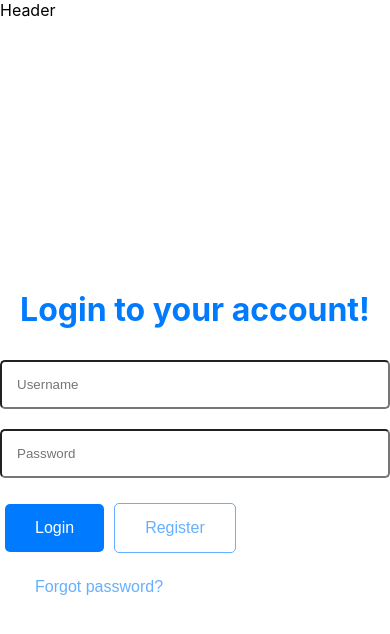
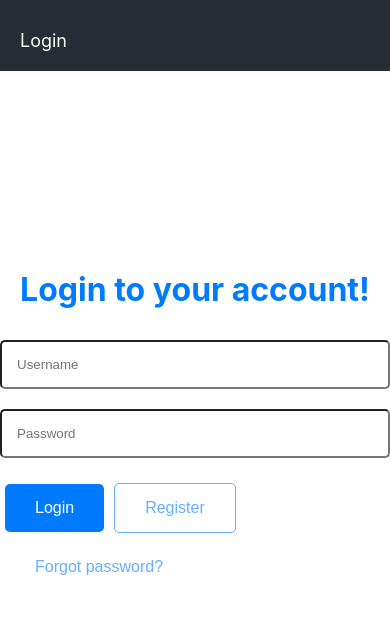
Before and after one commit to SoroushGhodrat/messenger-app, a React (Create React App) app: page /login in a window 390 px wide. Shown: the top 634 px of the page. Built offline with nearby package versions, Linux system fonts and the light colour scheme.

Commit message:
Refactor Header component styles and add user authentication logic

```diff
--- a/src/components/common/Header/Header.module.css
+++ b/src/components/common/Header/Header.module.css
@@ -0,0 +1,54 @@
+.container {
+  display: flex;
+  justify-content: space-between;
+  align-items: center;
+  padding: 10px;
+  background-color: #282c34;
+  color: white;
+  width: 100vw; /* Full viewport width */
+  box-shadow: 0 2px 4px rgba(210, 207, 207, 0.1);
+  position: fixed; /* Fix the header at the top */
+  top: 0; /* Position it at the top */
+  z-index: 1000; /* Ensure it stays above other content */
+}
+
+.Logo {
+  font-size: 20px;
+  text-transform: capitalize;
+  padding-left: 10px;
+}
+
+.navLinks {
+  display: flex;
+  gap: 15px;
+  padding-right: 10px;
+}
+
+.navLink {
+  color: white;
+  text-decoration: none;
+  font-size: 18px;
+  transition: color 0.3s ease;
+}
+
+.navLink:hover {
+  color: #16589f;
+}
+
+@media (max-width: 768px) {
+  .Container {
+    flex-direction: column;
+    align-items: flex-start;
+  }
+
+  .navLinks {
+    flex-direction: column;
+    width: 100%;
+    margin-top: 10px;
+  }
+
+  .navLink {
+    width: 100%;
+    padding: 10px 0;
+  }
+}
--- a/src/components/common/Header/Header.tsx
+++ b/src/components/common/Header/Header.tsx
@@ -1,8 +1,61 @@
-import React from "react";
+import React, { useEffect, useState } from "react";
+import { NavLink, useNavigate } from "react-router-dom";
 import styles from "./Header.module.css";
+import { User } from "../../../types/types";
 
-const Header = () => {
-  return <div>Header</div>;
+const initialUser: User = {
+  id: "",
+  name: "",
+  isLoggedIn: false,
+  status: "offline",
+};
+
+const Header: React.FC = () => {
+  const [user, setUser] = useState<User>(initialUser);
+
+  const navigate = useNavigate();
+
+  const handleLogout = () => {
+    localStorage.removeItem("user");
+    localStorage.removeItem("conversation");
+
+    setUser(initialUser);
+
+    navigate("/");
+  };
+
+  useEffect(() => {
+    // Retrieve the stored user from local storage
+    const storedUser = localStorage.getItem("user");
+    if (storedUser) {
+      // If a user is found, set the user state
+      setUser(JSON.parse(storedUser));
+    } else {
+      // If no user is found, navigate to the login page
+      navigate("/login");
+    }
+  }, [setUser, navigate]);
+
+  return (
+    <div className={styles["container"]}>
+      <div className={styles["Logo"]}>
+        {user.isLoggedIn ? `Hi ${user.name} !` : null}
+      </div>
+      <nav className={styles["navLinks"]}>
+        {user.isLoggedIn ? (
+          // Display the logout link if the user is logged in
+          <NavLink to="/" className={styles["navLink"]} onClick={handleLogout}>
+            Logout
+          </NavLink>
+        ) : (
+          // Display the login link if the user is not logged in
+          <NavLink to="/" className={styles["navLink"]}>
+            Login
+          </NavLink>
+        )}
+      </nav>
+    </div>
+  );
 };
 
 export default Header;
```
